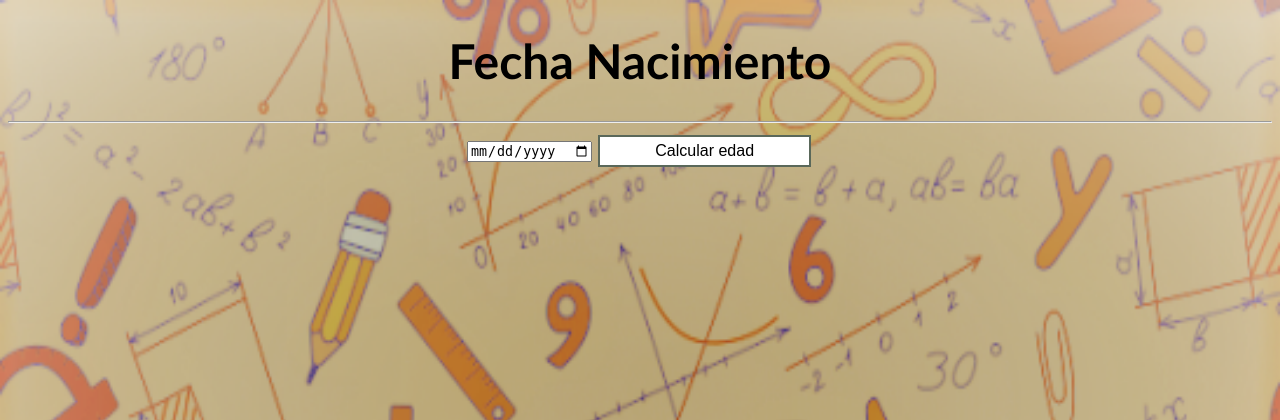
After one commit to MateoReinoso/Heredia_Montero_Reinoso_TrabajoPHP, a PHP site: page /fechanacimiento.php in a window 1280 px wide. The commit adds this page. Shown: the top 420 px of the page. Run offline with PHP 8.4, Linux system fonts and the light colour scheme.

Commit message:
Ejercicio 3

```diff
--- /dev/null
+++ b/TrabajoPHP/fechanacimiento.php
@@ -0,0 +1,27 @@
+<!DOCTYPE html>
+<html lang="en">
+
+<head>
+    <meta charset="UTF-8">
+    <meta name="viewport" content="width=device-width, initial-scale=1.0">
+    <link rel="stylesheet" href="styles.css">
+    <title>Fecha Nacimiento</title>
+</head>
+
+<body>
+
+    <head>
+        <h1>Fecha Nacimiento</h1>
+    </head>
+    <hr>
+    <div class="edad">
+        <form action="edad.php" method="POST">
+            <label class="fec" for="fecha"></label>
+            <input class="fec" type="date" name="fecha" placeholder="Ingresa tu fecha de nacimiento" required="">
+            <input class="button button1" type="submit" value="Calcular edad">
+        </form>
+    </div>
+
+</body>
+
+</html>
--- a/TrabajoPHP/index.php
+++ b/TrabajoPHP/index.php
@@ -33,7 +33,7 @@
             </div>
         </form>
         <!-- ======================================================================== -->
-        <form action="" method="post">
+        <form action="fechanacimiento.php" method="post">
             <div>
                 <h2>Fecha de Nacimiento</h2>
                 <img src="img/fecha.jpg" alt="">
--- a/TrabajoPHP/styles.css
+++ b/TrabajoPHP/styles.css
@@ -32,6 +32,11 @@ img{
     /* align-items: center; */
 }
 
+.edad{
+    text-align: center;
+    font-weight: bold;
+    /* align-items: center; */
+}
 .respuesta{
     text-align: center;
 
```
Also changed, not shown: TrabajoPHP/edad.php (added, +50 -0 lines).
